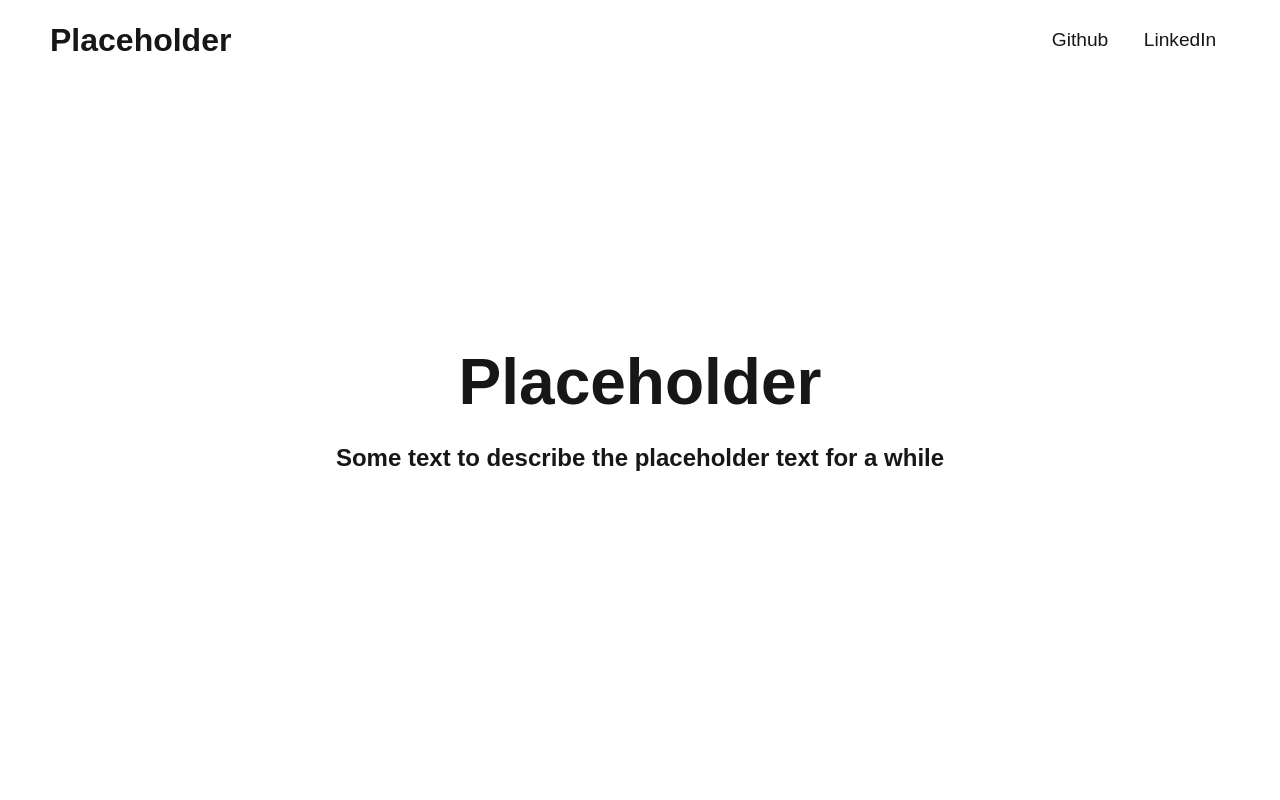
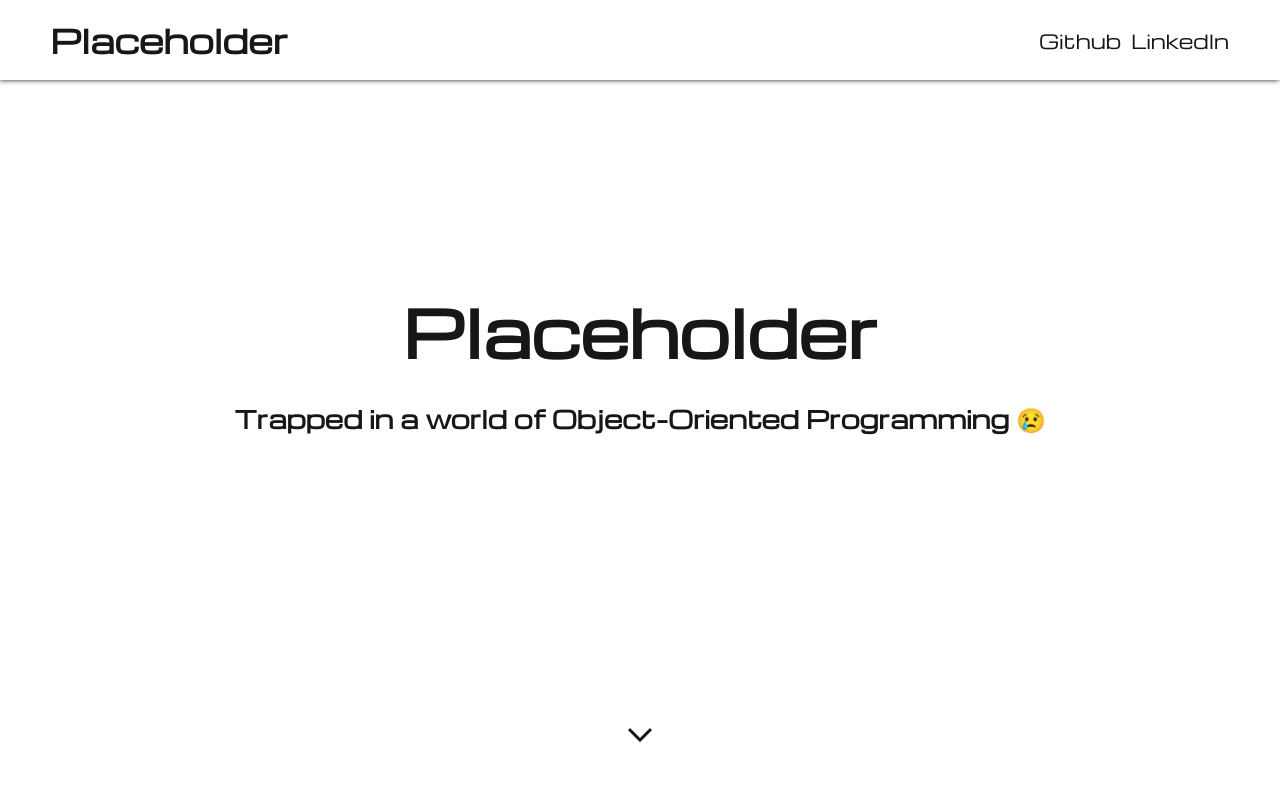
Before and after one commit to wanderingduc/new-portfolio, a Next.js app in the folder portfolio/: page / in a window 1280 px wide. Shown: the top 800 px of the page. Built offline with nearby package versions, Linux system fonts and the light colour scheme.

Commit message:
Add arrow

```diff
--- a/portfolio/src/app/common/banner.module.css
+++ b/portfolio/src/app/common/banner.module.css
@@ -1,22 +1,28 @@
+
+
 .container {
     width: 100vw;
     height: 90vh;
     display: flex;
-    flex-direction: row;
+    flex-direction: column;
     align-items: center;
     justify-content: center;
+    background: transparent;
+    overflow: hidden;
 }
 
 .headerContainer {
     height: 60%;
     width: 80%;
-    margin-bottom: 5%;
+    margin-top: 5%;
+    /* margin-bottom: 5%; */
     display: flex;
     /* margin-right: auto; */
     /* margin-left: 7.5%; */
     flex-direction: column;
     align-items: center;
     justify-content: center;
+    background: transparent;
 }
 
 .headerTitle {
@@ -37,3 +43,37 @@
     height: 60%;
     width: 40%;
 }
+.materialSymbolsOutlined {
+    font-family: 'Material Symbols Outlined';
+    font-weight: normal;
+    font-style: normal;
+    font-size: 48px;  /* Preferred icon size */
+    display: inline-block;
+    line-height: 1;
+    text-transform: none;
+    letter-spacing: normal;
+    word-wrap: normal;
+    white-space: nowrap;
+    direction: ltr;
+  }
+
+.bob {
+    height: 100px;
+    margin-top: auto;
+    padding-top: 12px;
+    animation: bob 0.75s 4;
+}
+
+@keyframes bob  {
+    0% {
+        padding-top: 12px;
+    }
+
+    50% {
+        padding-top: 0px;
+    }
+
+    100% {
+        padding-top: 12px;
+    }
+}
--- a/portfolio/src/app/common/banner.tsx
+++ b/portfolio/src/app/common/banner.tsx
@@ -6,7 +6,10 @@
         <div className={styles.container} >
             <div className={styles.headerContainer} >
                 <h1 className={styles.headerTitle} >Placeholder</h1>
-                <h3 className={styles.headerText} >Some text to describe the placeholder text for a while</h3>
+                <h3 className={styles.headerText} >Trapped in a world of Object-Oriented Programming &#x1F622;</h3>
+            </div>
+            <div className={styles.bob}>
+            <span className={styles.materialSymbolsOutlined}>stat_minus_1</span>
             </div>
             {/* <div className={styles.img} >
                 A BIG PLACEHOLDER
--- a/portfolio/src/app/layout.tsx
+++ b/portfolio/src/app/layout.tsx
@@ -24,6 +24,12 @@
 }>) {
   return (
     <html lang="en">
+      <head>
+      <link rel="preconnect" href="https://fonts.googleapis.com" />
+      <link rel="preconnect" href="https://fonts.gstatic.com" crossOrigin="" />
+      <link href="https://fonts.googleapis.com/css2?family=Michroma&display=swap" rel="stylesheet" />
+      <link rel="stylesheet" href="https://fonts.googleapis.com/css2?family=Material+Symbols+Outlined:opsz,wght,FILL,GRAD@20..48,100..700,0..1,-50..200&icon_names=stat_minus_1" />
+      </head>
       <body className={`${geistSans.variable} ${geistMono.variable}`}>
         {children}
       </body>
```
